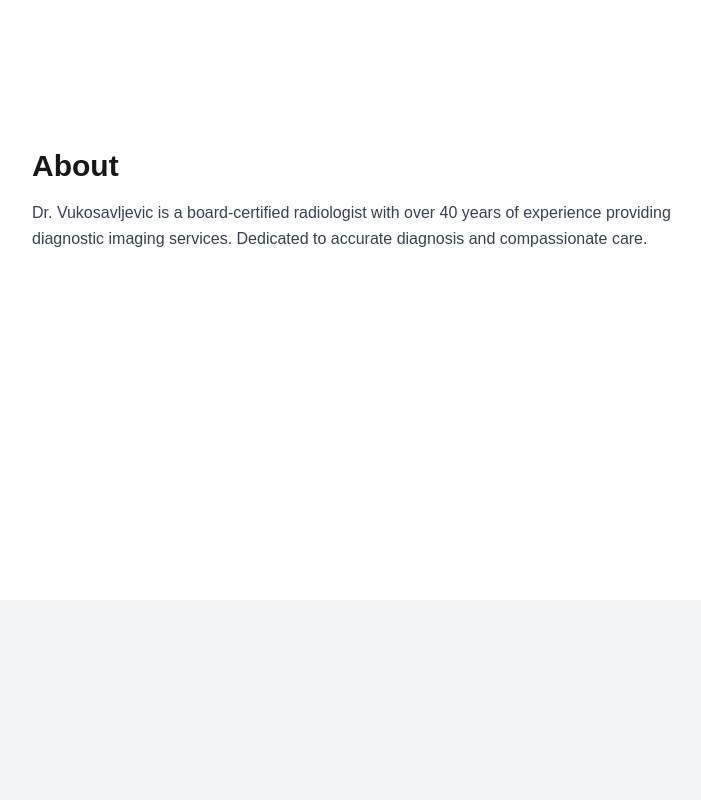
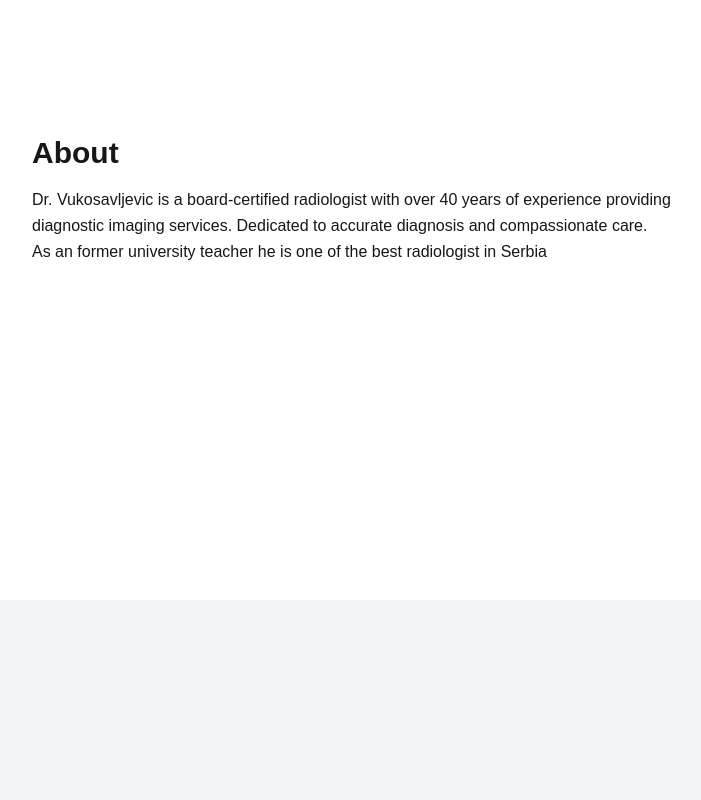
Before and after one commit to djordjevukosavljevic/YourOrtho, a Next.js app: page / in a window 1280 px wide. Shown: the part 1000-1800 px from the top of the page, without its empty margins (272-973 px from the left). Built offline with nearby package versions, Linux system fonts and the light colour scheme.

Commit message:
About component changes

```diff
--- a/src/app/page.tsx
+++ b/src/app/page.tsx
@@ -3,7 +3,7 @@ import React, { useEffect } from "react";
 import '../styles/page.module.css';
 import "locomotive-scroll/dist/locomotive-scroll.css";
 import { House, Stethoscope, Hospital, Star, Magnet, Contact } from 'lucide-react';
-import Message from "@/components/About";
+import About from "@/components/About";
 
 
 export default function HomePage() {
@@ -43,7 +43,7 @@ export default function HomePage() {
 
       {/* ABOUT */}
       <section id="about" className="min-h-screen flex items-center justify-center bg-white px-4 py-20">
-        <div><Message></Message></div>
+        <div><About></About></div>
       </section>
 
       {/* SERVICES */}
--- a/src/components/About.tsx
+++ b/src/components/About.tsx
@@ -1,11 +1,14 @@
 
-export default function Message(){
+export default function About() {
     return (
-         <div className="max-w-2xl">
-          <h2 className="text-3xl font-bold mb-4">About</h2>
-          <p className="text-gray-700 leading-relaxed">
-            Dr. Vukosavljevic is a board-certified radiologist with over 40 years of experience providing diagnostic imaging services. Dedicated to accurate diagnosis and compassionate care.
-          </p>
+        <div className="max-w-2xl">
+            <h2 className="text-3xl font-bold mb-4">About</h2>
+            <p className="leading-relaxed">
+                Dr. Vukosavljevic is a board-certified radiologist with over 40 years of experience providing diagnostic imaging services. Dedicated to accurate diagnosis and compassionate care.
+            </p>
+            <p className="leading-relaxed">
+                As an former university teacher he is one of the best radiologist in Serbia
+            </p>
         </div>
     );
 }
```
